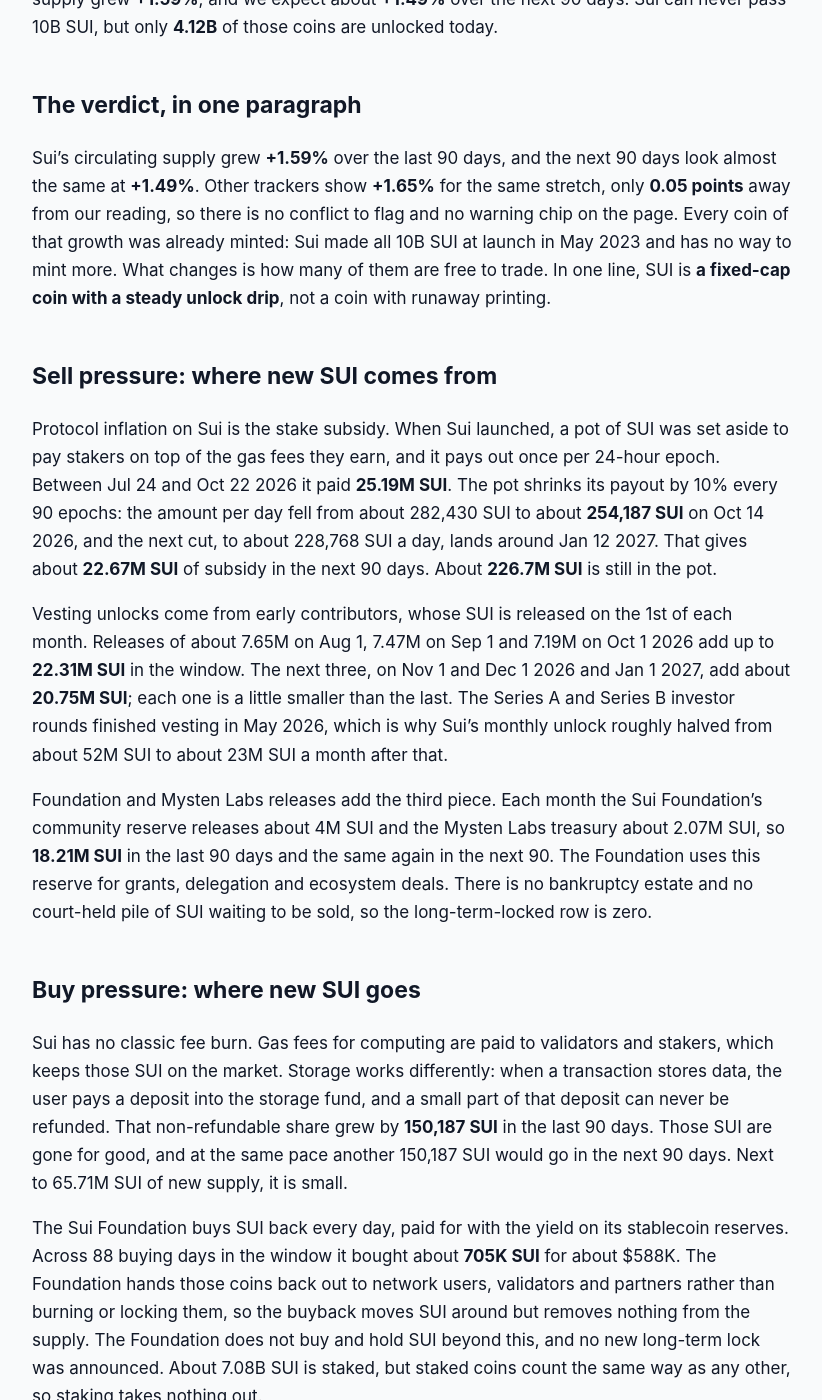
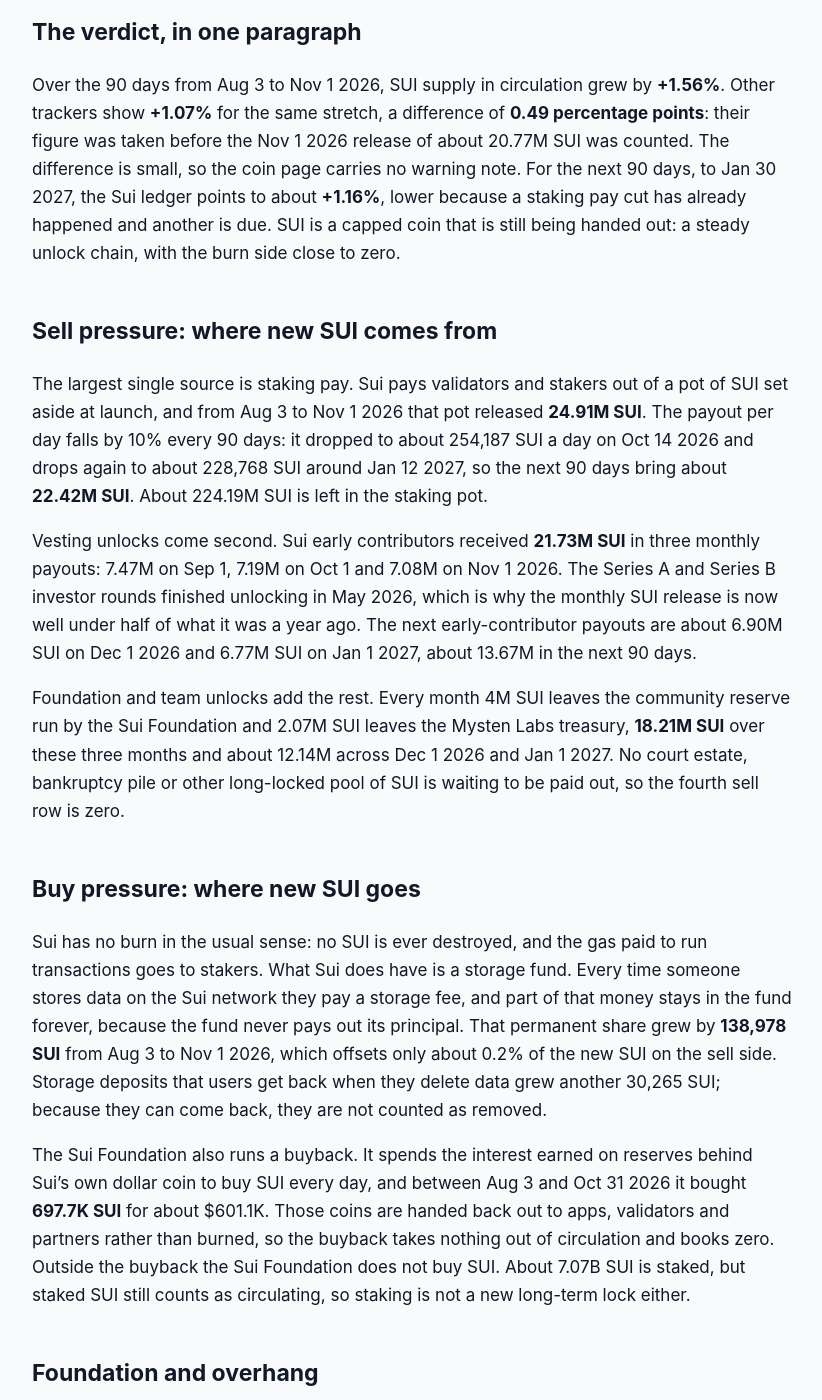
Before and after one commit to jeevansongmy-spec/mrnasdog-articles, a Jekyll site: the page built from crypto/sui-pressure-framework.md, in a window 1280 px wide and 1400 px high, scrolled down 415 px. Shown: the whole window, without its empty margins (228-1050 px from the left). Built offline with Jekyll 4.4.1, drawn with Linux system fonts in a browser that asks for light colours; some of the changed text lies outside the part shown.

Commit message:
publish: crypto/sui-pressure-framework

```diff
--- a/crypto/sui-pressure-framework.md
+++ b/crypto/sui-pressure-framework.md
@@ -1,65 +1,62 @@
 ---
-title:         "SUI Inflation Analysis · October 2026 · Supply growing · projected to keep growing"
-description: "SUI supply is growing: 25.19M SUI of stake subsidy plus 40.52M of monthly releases vs 150K removed gives +1.59% in 90 days, about +1.49% projected next."
+title:         "SUI Inflation Analysis · November 2026 · Supply growing · projected to keep growing"
+description: "SUI supply is growing: 64.85M SUI reached the market in 90 days from staking pay and monthly unlocks, against 139K kept by storage fees, net +1.56% so far."
 canonical_url: "https://mrnasdog.com/research/sui/inflation"
 tags: ["crypto", "sui", "layer1", "vesting"]
 published: true
 ---
 > Originally published at **[mrnasdog.com/research/sui/inflation](https://mrnasdog.com/research/sui/inflation)** by MrNasDog.
 
-# SUI Inflation Analysis · October 2026 · Supply growing · projected to keep growing
+# SUI Inflation Analysis · November 2026 · Supply growing · projected to keep growing
 
-<!-- main-page -->
-➜ Start with the Sui Network coin page for the short answer (should you buy SUI?) and its price drivers: [mrnasdog.com/research/sui](https://mrnasdog.com/research/sui)
-
-**SUI** is inflationary on its tradable float. In the 90 days to Oct 22 2026, about **65.71M SUI** reached the market: **25.19M** paid to stakers from the launch subsidy pot and **40.52M** from monthly releases to early contributors, the Sui Foundation community reserve and the Mysten Labs treasury. Only **150,187 SUI** left for good through non-refundable storage fees, so net supply grew **+1.59%**, and we expect about **+1.49%** over the next 90 days. Sui can never pass 10B SUI, but only **4.12B** of those coins are unlocked today.
+**SUI** supply is growing: **64.85M SUI** reached the market between Aug 3 and Nov 1 2026, while storage fees kept back only **138,978 SUI**, a net rise of **+1.56%** of the **4.14B SUI** in circulation. Sui made all **10B SUI** at launch and cannot make more, so the new supply is old coins leaving two places: a staking pot that pays validators and stakers every day, and locked allocations that open on the 1st of each month. Other trackers read **+1.07%** for the same 90 days, and the next 90 days should add about **+1.16%**.
 
 ## The verdict, in one paragraph
 
-Sui's circulating supply grew **+1.59%** over the last 90 days, and the next 90 days look almost the same at **+1.49%**. Other trackers show **+1.65%** for the same stretch, only **0.05 points** away from our reading, so there is no conflict to flag and no warning chip on the page. Every coin of that growth was already minted: Sui made all 10B SUI at launch in May 2023 and has no way to mint more. What changes is how many of them are free to trade. In one line, SUI is **a fixed-cap coin with a steady unlock drip**, not a coin with runaway printing.
+Over the 90 days from Aug 3 to Nov 1 2026, SUI supply in circulation grew by **+1.56%**. Other trackers show **+1.07%** for the same stretch, a difference of **0.49 percentage points**: their figure was taken before the Nov 1 2026 release of about 20.77M SUI was counted. The difference is small, so the coin page carries no warning note. For the next 90 days, to Jan 30 2027, the Sui ledger points to about **+1.16%**, lower because a staking pay cut has already happened and another is due. SUI is a capped coin that is still being handed out: a steady unlock chain, with the burn side close to zero.
 
 ## Sell pressure: where new SUI comes from
 
-Protocol inflation on Sui is the stake subsidy. When Sui launched, a pot of SUI was set aside to pay stakers on top of the gas fees they earn, and it pays out once per 24-hour epoch. Between Jul 24 and Oct 22 2026 it paid **25.19M SUI**. The pot shrinks its payout by 10% every 90 epochs: the amount per day fell from about 282,430 SUI to about **254,187 SUI** on Oct 14 2026, and the next cut, to about 228,768 SUI a day, lands around Jan 12 2027. That gives about **22.67M SUI** of subsidy in the next 90 days. About **226.7M SUI** is still in the pot.
+The largest single source is staking pay. Sui pays validators and stakers out of a pot of SUI set aside at launch, and from Aug 3 to Nov 1 2026 that pot released **24.91M SUI**. The payout per day falls by 10% every 90 days: it dropped to about 254,187 SUI a day on Oct 14 2026 and drops again to about 228,768 SUI around Jan 12 2027, so the next 90 days bring about **22.42M SUI**. About 224.19M SUI is left in the staking pot.
 
-Vesting unlocks come from early contributors, whose SUI is released on the 1st of each month. Releases of about 7.65M on Aug 1, 7.47M on Sep 1 and 7.19M on Oct 1 2026 add up to **22.31M SUI** in the window. The next three, on Nov 1 and Dec 1 2026 and Jan 1 2027, add about **20.75M SUI**; each one is a little smaller than the last. The Series A and Series B investor rounds finished vesting in May 2026, which is why Sui's monthly unlock roughly halved from about 52M SUI to about 23M SUI a month after that.
+Vesting unlocks come second. Sui early contributors received **21.73M SUI** in three monthly payouts: 7.47M on Sep 1, 7.19M on Oct 1 and 7.08M on Nov 1 2026. The Series A and Series B investor rounds finished unlocking in May 2026, which is why the monthly SUI release is now well under half of what it was a year ago. The next early-contributor payouts are about 6.90M SUI on Dec 1 2026 and 6.77M SUI on Jan 1 2027, about 13.67M in the next 90 days.
 
-Foundation and Mysten Labs releases add the third piece. Each month the Sui Foundation's community reserve releases about 4M SUI and the Mysten Labs treasury about 2.07M SUI, so **18.21M SUI** in the last 90 days and the same again in the next 90. The Foundation uses this reserve for grants, delegation and ecosystem deals. There is no bankruptcy estate and no court-held pile of SUI waiting to be sold, so the long-term-locked row is zero.
+Foundation and team unlocks add the rest. Every month 4M SUI leaves the community reserve run by the Sui Foundation and 2.07M SUI leaves the Mysten Labs treasury, **18.21M SUI** over these three months and about 12.14M across Dec 1 2026 and Jan 1 2027. No court estate, bankruptcy pile or other long-locked pool of SUI is waiting to be paid out, so the fourth sell row is zero.
 
 ## Buy pressure: where new SUI goes
 
-Sui has no classic fee burn. Gas fees for computing are paid to validators and stakers, which keeps those SUI on the market. Storage works differently: when a transaction stores data, the user pays a deposit into the storage fund, and a small part of that deposit can never be refunded. That non-refundable share grew by **150,187 SUI** in the last 90 days. Those SUI are gone for good, and at the same pace another 150,187 SUI would go in the next 90 days. Next to 65.71M SUI of new supply, it is small.
+Sui has no burn in the usual sense: no SUI is ever destroyed, and the gas paid to run transactions goes to stakers. What Sui does have is a storage fund. Every time someone stores data on the Sui network they pay a storage fee, and part of that money stays in the fund forever, because the fund never pays out its principal. That permanent share grew by **138,978 SUI** from Aug 3 to Nov 1 2026, which offsets only about 0.2% of the new SUI on the sell side. Storage deposits that users get back when they delete data grew another 30,265 SUI; because they can come back, they are not counted as removed.
 
-The Sui Foundation buys SUI back every day, paid for with the yield on its stablecoin reserves. Across 88 buying days in the window it bought about **705K SUI** for about $588K. The Foundation hands those coins back out to network users, validators and partners rather than burning or locking them, so the buyback moves SUI around but removes nothing from the supply. The Foundation does not buy and hold SUI beyond this, and no new long-term lock was announced. About 7.08B SUI is staked, but staked coins count the same way as any other, so staking takes nothing out.
+The Sui Foundation also runs a buyback. It spends the interest earned on reserves behind Sui's own dollar coin to buy SUI every day, and between Aug 3 and Oct 31 2026 it bought **697.7K SUI** for about $601.1K. Those coins are handed back out to apps, validators and partners rather than burned, so the buyback takes nothing out of circulation and books zero. Outside the buyback the Sui Foundation does not buy SUI. About 7.07B SUI is staked, but staked SUI still counts as circulating, so staking is not a new long-term lock either.
 
 ## Foundation and overhang
 
-The biggest number on Sui's supply sheet is what has not been released yet. Of 10B SUI, about **4.12B** are unlocked. The Sui Foundation's published calendar releases about **664.5M SUI** more by May 2030, through the stake subsidy and the monthly releases above. A further **5.22B SUI** has no release date at all; the Foundation has only said it comes after 2030. That undated block is more than the whole circulating supply today.
+About **5.86B SUI** is still outside circulation, more than the 4.14B SUI that circulates. Roughly **643.75M SUI** of it is on the published calendar to May 2030: early contributors, the community reserve, the Mysten Labs treasury and the staking pot. The rest, about **5.22B SUI**, has no release date at all; it is held for the Sui Foundation and the network after 2030, and nothing public says when or how it will come out. The staking pot itself holds 224.19M SUI and can be read on-chain at any time. The Foundation buyback keeps no pile of its own, because it hands its coins back out.
 
-We watch these overhangs separately: the stake subsidy pot (about 226.7M SUI, read on-chain every day), the community reserve and Mysten Labs treasury releases (about 6.07M SUI a month, checked at every rebuild), and the undated 5.22B SUI block. The Foundation's buyback keeps almost no standing balance because it hands its coins back out. If any of these balances falls faster than its calendar between our checks, or the Foundation pays for a deal in locked SUI outside the calendar, that outflow is added to the Foundation row at the next refresh.
+If any of these locked balances falls faster than the calendar allows, the extra SUI enters the Foundation and unscheduled row at the next check.
 
 ## How SUI compares to other proof-of-stake Layer 1 chains
 
-Most proof-of-stake Layer 1 chains pay stakers in brand-new coins with no cap, so their supply keeps rising forever. Sui is different by design: all 10B SUI were made at launch, and staking rewards come out of a pre-funded pot that shrinks by 10% every 90 days. That makes Sui's staking drip smaller each quarter, while an uncapped chain's issuance only falls as a share of a growing supply.
+Most proof-of-stake Layer 1 chains pay stakers by making new coins. Ethereum mints ETH for validators with no cap and burns part of every fee, and Solana mints new SOL on a falling yearly rate. Sui is different: the 10B SUI cap is fixed in the Sui code, and staking pay comes out of a pot made at launch, so SUI supply in circulation rises but the total never does. Because that pot shrinks by 10% every 90 days, SUI staking pay keeps getting smaller on a set calendar.
 
-The catch is the unlock calendar. Like other recent chains with big insider and foundation allocations, Sui's tradable float grows mainly through scheduled releases, not mining or minting. Ethereum burns part of every fee and Solana burns part of each transaction fee, but Sui returns most fees to stakers and only retires a thin slice through non-refundable storage. So Sui's supply story is custody versus market float: the cap is fixed and hard, but the float can still grow for years.
+The closer match is Aptos, another Move-based chain with monthly unlocks for its team, investors and foundation. Like Aptos, most of the near-term SUI pressure is the release calendar, not trading activity. On the buy side Sui is weaker than chains with a real fee burn: the storage fund keeps a sliver of SUI for good, and the Sui Foundation buyback recycles its coins instead of burning them.
 
 ## What to watch in the next 90 days
 
-Nov 1 2026: the next monthly release, about 13.15M SUI to early contributors, the community reserve and Mysten Labs, plus that month's stake subsidy.
+**Nov 5 2026:** SUI Group, the listed company built to hold SUI, reports its third quarter, which shows whether it is still adding SUI.
 
-Dec 1 2026 and Jan 1 2027: two more monthly releases, about 12.97M SUI and 12.84M SUI.
+**Dec 1 2026:** the next monthly release, about 12.97M SUI from early contributors, the community reserve and the Mysten Labs treasury.
 
-Around Jan 12 2027: the stake subsidy steps down another 10%, to about 228,768 SUI a day.
+**Jan 1 2027:** the following release, about 12.84M SUI on the same calendar.
 
-Any Foundation deal paid in SUI: the Sui Foundation announced a $30M investment in DATA Network on Oct 12 2026 without saying how it pays. If it pays in locked SUI outside the calendar, that would be new supply on top of this ledger.
+**Jan 12 2027:** the next 10% staking pay cut, to about 228,768 SUI a day.
 
-Any change to the release calendar itself: the Foundation last revised its schedule page on Jul 16 2026 and says the schedule can be adjusted.
+**Every day:** the Sui Foundation buyback ledger, and whether any of the 5.22B SUI with no release date starts to move.
 
 ## Summary
 
-SUI is a fixed-cap coin whose tradable supply still grows about **1.5% every 90 days**. The growth comes from a shrinking stake subsidy (**25.19M SUI** in the last 90 days) and monthly releases to early contributors, the Sui Foundation and Mysten Labs (**40.52M SUI**), while non-refundable storage fees retire only about 150K SUI. The key risk is the size of what is still locked: 664.5M SUI on the calendar to 2030 and 5.22B SUI with no date. The ceiling is hard at 10B SUI, but only 4.12B of them trade today.
+SUI supply grew **+1.56%** in the 90 days to Nov 1 2026 and should grow about **+1.16%** in the next 90 days. Sui cannot mint new SUI, so the growth comes from a shrinking staking pot and from monthly unlocks for early contributors, the community reserve and Mysten Labs. Storage fees keep only a sliver of SUI for good, and the Sui Foundation buyback hands its coins back out. The biggest risk to the count is the 5.22B SUI with no release date, more than the whole supply in circulation today.
 
 ---
 
-*MrNasDog Pressure Framework analysis of SUI, Metric 1 — Inflation. Data + explanation only. Not financial advice. Checked Oct 22 2026.*
+*MrNasDog Pressure Framework analysis of SUI, Metric 1 — Inflation. Data + explanation only. Not financial advice. Checked Nov 1 2026.*
```
